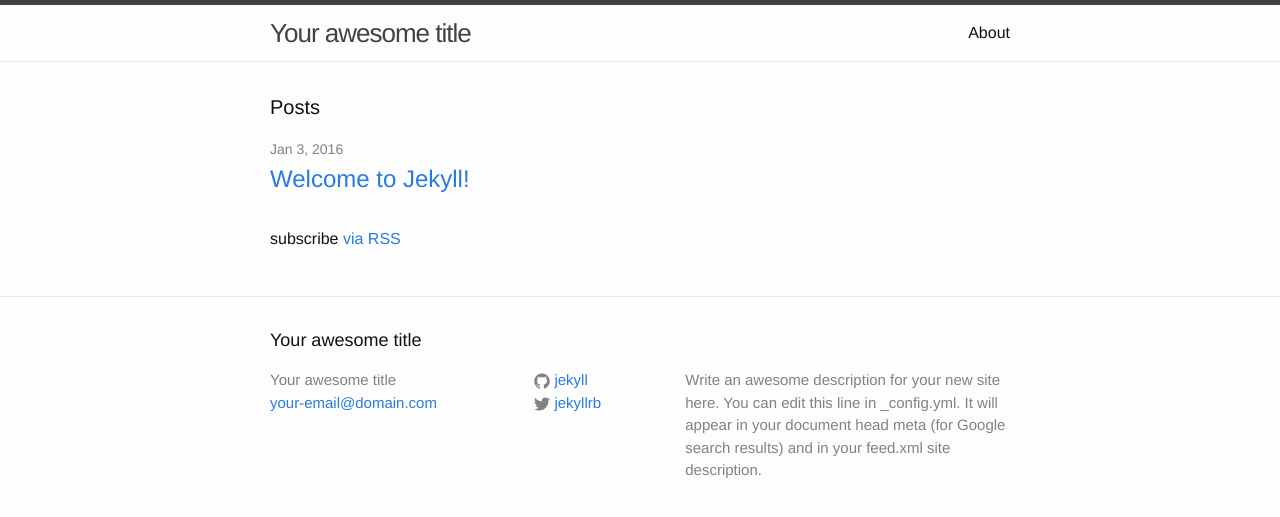
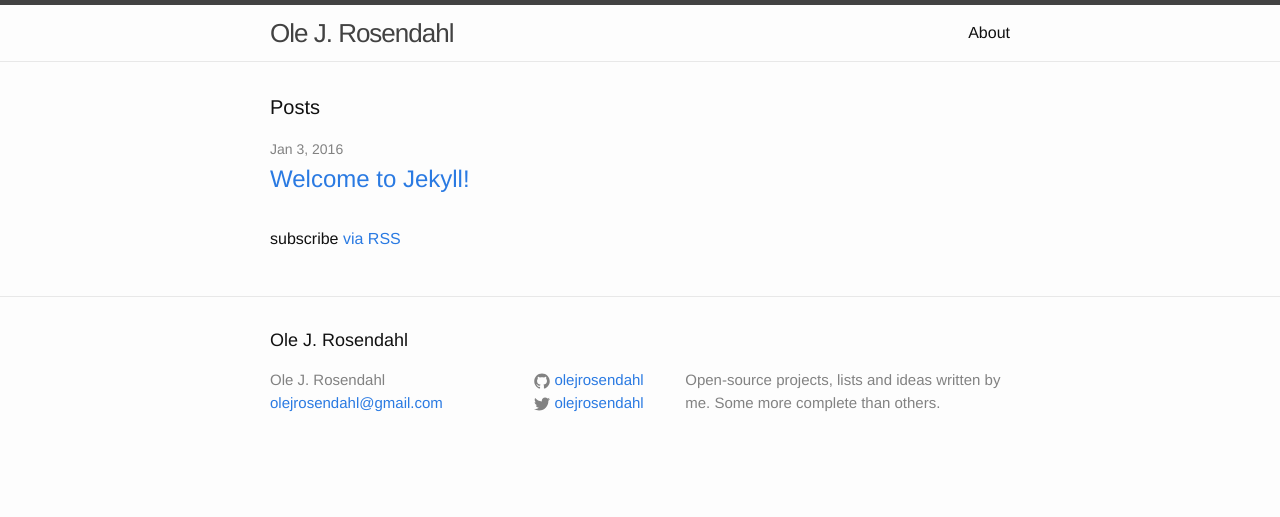
Before and after one commit to olejrosendahl/olejrosendahl.github.io, a Jekyll site: the page built from index.html, in a window 1280 px wide. Shown: the top 517 px of the page. Built offline with Jekyll 4.4.1, drawn with Linux system fonts in a browser that asks for light colours.

Commit message:
Setup basic config

```diff
--- a/_config.yml
+++ b/_config.yml
@@ -1,14 +1,13 @@
 # Site settings
-title: Your awesome title
-email: your-email@domain.com
+title: Ole J. Rosendahl
+email: olejrosendahl@gmail.com
 description: > # this means to ignore newlines until "baseurl:"
-  Write an awesome description for your new site here. You can edit this
-  line in _config.yml. It will appear in your document head meta (for
-  Google search results) and in your feed.xml site description.
+  Open-source projects, lists and ideas written by me. Some more complete
+  than others.
 baseurl: "" # the subpath of your site, e.g. /blog/
-url: "http://yourdomain.com" # the base hostname & protocol for your site
-twitter_username: jekyllrb
-github_username:  jekyll
+url: "http://olejrosendahl.github.io" # the base hostname & protocol for your site
+twitter_username: olejrosendahl
+github_username:  olejrosendahl
 
 # Build settings
 markdown: kramdown
```
